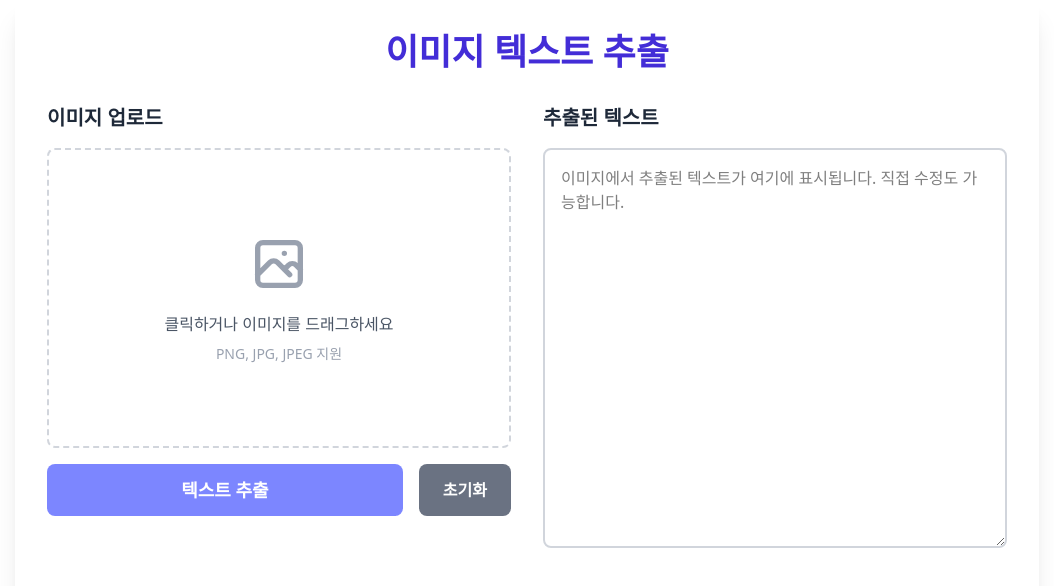
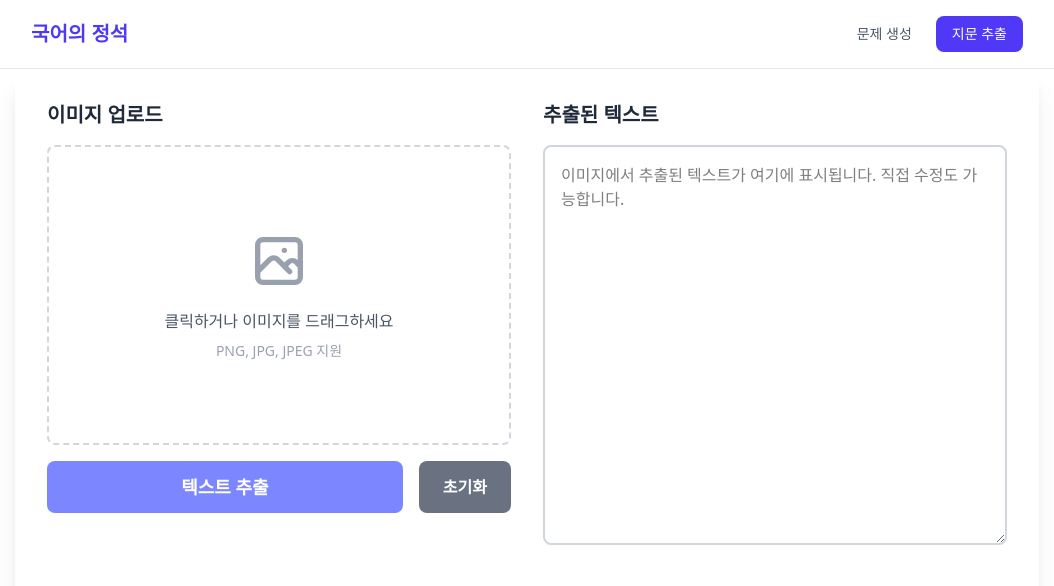
Before and after one commit to JUCHEOLJIN/ai-generate-kr-client, a React (Vite) app: page /image-to-text in a window 1280 px wide. Shown: the top 586 px of the page, without its empty margins (113-1167 px from the left). Built offline with nearby package versions, Linux system fonts and the light colour scheme.

Commit message:
feat: header 네비게이션 추가

```diff
--- a/src/App.tsx
+++ b/src/App.tsx
@@ -2,10 +2,12 @@ import { BrowserRouter, Routes, Route } from 'react-router-dom'
 import './index.css'
 import GenerateProblem from './pages/GenerateProblem/GenerateProblem'
 import ImageToText from './pages/ImageToText/ImageToText'
+import { Header } from './shared/components/Header'
 
 function App() {
   return (
     <BrowserRouter>
+      <Header />
       <Routes>
         <Route path="/" element={<GenerateProblem />} />
         <Route path="/image-to-text" element={<ImageToText />} />
--- a/src/pages/GenerateProblem/GenerateProblem.tsx
+++ b/src/pages/GenerateProblem/GenerateProblem.tsx
@@ -67,8 +67,7 @@ const GenerateProblem = () => {
   }
 
   return (
-    <div className="max-w-4xl mx-auto p-8 bg-white shadow-xl min-h-screen">
-      <h1 className="text-4xl font-extrabold text-indigo-700 text-center mb-4">국어 문제 생성</h1>
+    <div className="max-w-5xl mx-auto p-8 bg-white shadow-xl min-h-[calc(100vh-69px)]">
       <div className="flex gap-4 justify-between align-middle mb-8">
         <div className="flex flex-col sm:flex-row items-center gap-4">
           <label
--- a/src/pages/ImageToText/ImageToText.tsx
+++ b/src/pages/ImageToText/ImageToText.tsx
@@ -67,11 +67,7 @@ const ImageToText = () => {
   }
 
   return (
-    <div className="max-w-5xl mx-auto p-8 bg-white shadow-xl min-h-screen">
-      <h1 className="text-4xl font-extrabold text-indigo-700 text-center mb-8">
-        이미지 텍스트 추출
-      </h1>
-
+    <div className="max-w-5xl mx-auto p-8 bg-white shadow-xl min-h-[calc(100vh-69px)]">
       <div className="grid grid-cols-1 lg:grid-cols-2 gap-8">
         {/* 왼쪽: 이미지 업로드 영역 */}
         <div className="space-y-4">
--- /dev/null
+++ b/src/shared/components/Header.tsx
@@ -0,0 +1,35 @@
+import { NavLink } from 'react-router-dom'
+
+export const Header = () => {
+  return (
+    <header className="bg-white border-b border-gray-200 sticky top-0 z-50">
+      <div className="max-w-5xl mx-auto px-4 py-4 flex items-center justify-between">
+        <NavLink to="/">
+          <h1 className="text-xl font-bold text-indigo-600">국어의 정석</h1>
+        </NavLink>
+        <nav className="flex gap-2">
+          <NavLink
+            to="/"
+            className={({ isActive }) =>
+              `px-4 py-2 rounded-lg text-sm font-medium transition-colors ${
+                isActive ? 'bg-indigo-600 text-white' : 'text-gray-600 hover:bg-gray-100'
+              }`
+            }
+          >
+            문제 생성
+          </NavLink>
+          <NavLink
+            to="/image-to-text"
+            className={({ isActive }) =>
+              `px-4 py-2 rounded-lg text-sm font-medium transition-colors ${
+                isActive ? 'bg-indigo-600 text-white' : 'text-gray-600 hover:bg-gray-100'
+              }`
+            }
+          >
+            지문 추출
+          </NavLink>
+        </nav>
+      </div>
+    </header>
+  )
+}
```
